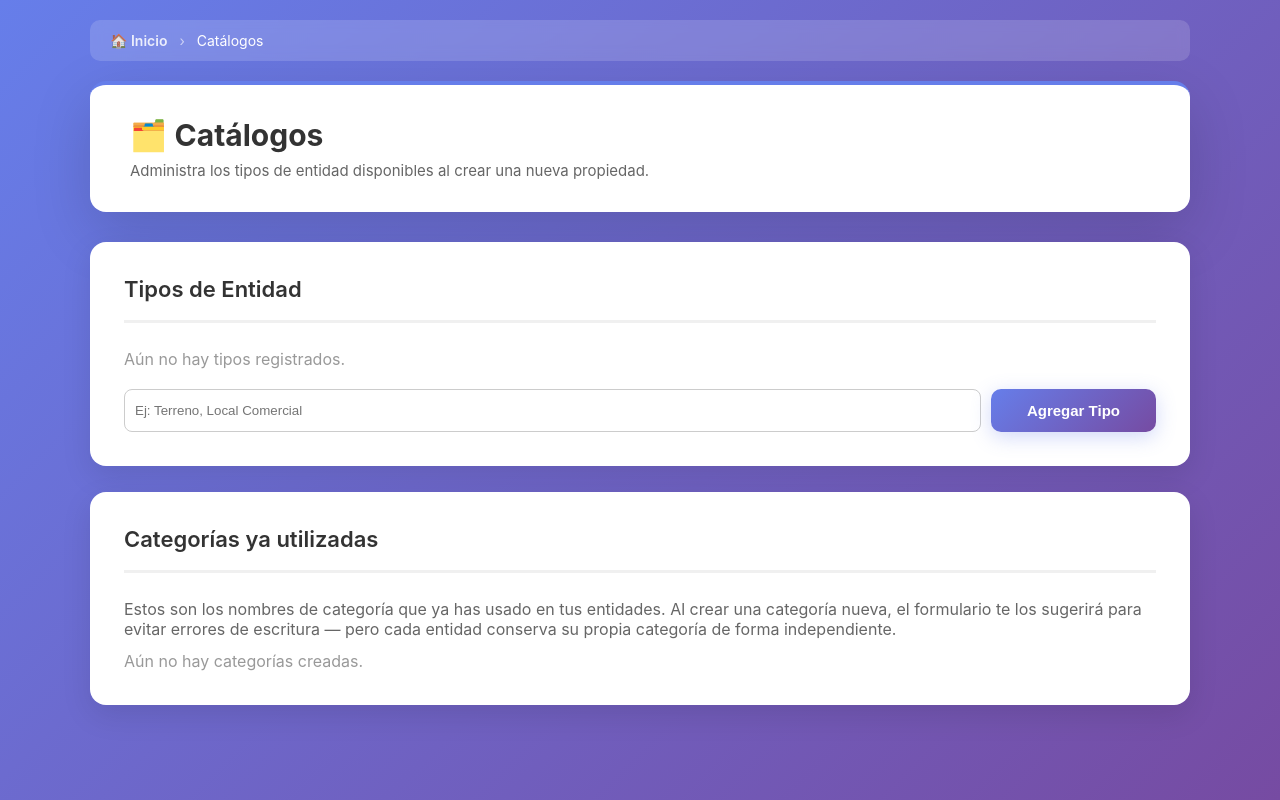
After one commit to rtrujillo62/asset-management, a Flask app: page /catalogos in a window 1280 px wide. The commit adds this page. Run offline with Flask 3, Linux system fonts and the light colour scheme.

Commit message:
Catalogo de tipos de entidad: modelo, migracion, pantalla de administracion, formulario actualizado

```diff
--- a/app/models/__init__.py
+++ b/app/models/__init__.py
@@ -1,4 +1,5 @@
 from .entity import Entity
+from .entity_type import EntityType
 from .category import Category
 from .asset import Asset
 from .maintenance_plan import MaintenancePlan
@@ -6,6 +7,7 @@ from .movement_ledger import MovementLedger
 
 __all__ = [
     'Entity',
+    'EntityType',
     'Category',
     'Asset',
     'MaintenancePlan',
--- a/app/routes/__init__.py
+++ b/app/routes/__init__.py
@@ -11,3 +11,4 @@ from app.routes import movements
 from app.routes import dashboard
 from app.routes import forms
 from app.routes import eliminar
+from app.routes import catalogos
--- /dev/null
+++ b/app/routes/catalogos.py
@@ -0,0 +1,29 @@
+from flask import render_template, request, redirect, url_for
+from app.routes import main_bp
+from app import db
+from app.models import EntityType, Category
+
+@main_bp.route('/catalogos')
+def catalogos():
+    tipos = EntityType.query.order_by(EntityType.name).all()
+    # Nombres de categoría ya usados en cualquier entidad, sin repetir
+    nombres_categorias = sorted({
+        c.name for c in Category.query.with_entities(Category.name).distinct()
+    })
+    return render_template('catalogos.html', tipos=tipos, nombres_categorias=nombres_categorias)
+
+@main_bp.route('/catalogos/tipos', methods=['POST'])
+def crear_tipo_entidad():
+    nombre = (request.form.get('name') or '').strip()
+    if nombre and not EntityType.query.filter_by(name=nombre).first():
+        db.session.add(EntityType(name=nombre))
+        db.session.commit()
+    return redirect(url_for('main.catalogos'))
+
+@main_bp.route('/catalogos/tipos/<int:tipo_id>/eliminar', methods=['POST'])
+def eliminar_tipo_entidad(tipo_id):
+    tipo = EntityType.query.get(tipo_id)
+    if tipo:
+        db.session.delete(tipo)
+        db.session.commit()
+    return redirect(url_for('main.catalogos'))
--- a/app/routes/dashboard.py
+++ b/app/routes/dashboard.py
@@ -1,13 +1,15 @@
 from flask import render_template, abort
 from app.routes import main_bp
-from app.models import Entity, Category, Asset, MaintenancePlan, MovementLedger
+from app.models import Entity, EntityType, Category, Asset, MaintenancePlan, MovementLedger
 
 @main_bp.route('/dashboard')
 def dashboard():
     entities = Entity.query.order_by(Entity.name).all()
+    tipos_entidad = EntityType.query.order_by(EntityType.name).all()
     return render_template(
         'dashboard.html',
         entities=entities,
+        tipos_entidad=tipos_entidad,
         total_categorias=Category.query.count(),
         total_activos=Asset.query.count(),
         total_planes=MaintenancePlan.query.filter_by(is_active=True).count()
--- a/app/routes/forms.py
+++ b/app/routes/forms.py
@@ -1,7 +1,7 @@
 from flask import request, redirect, url_for, abort
 from app.routes import main_bp
 from app import db
-from app.models import Entity, Category, Asset, MaintenancePlan, MovementLedger
+from app.models import Entity, EntityType, Category, Asset, MaintenancePlan, MovementLedger
 from datetime import datetime
 
 @main_bp.route('/form/entities', methods=['POST'])
@@ -9,6 +9,8 @@ def create_entity_form():
     name = request.form.get('name')
     entity_type = request.form.get('entity_type')
     if not name or not entity_type:
+        return redirect(url_for('main.dashboard'))
+    if not EntityType.query.filter_by(name=entity_type).first():
         return redirect(url_for('main.dashboard'))
     entity = Entity(name=name, entity_type=entity_type,
                     location=request.form.get('location') or None)
--- /dev/null
+++ b/app/templates/catalogos.html
@@ -0,0 +1,61 @@
+{% extends "base.html" %}
+{% block title %}Catálogos - Asset Management{% endblock %}
+
+{% block breadcrumb %}
+<div class="breadcrumb">
+    <a href="{{ url_for('main.dashboard') }}">🏠 Inicio</a>
+    <span>›</span>
+    Catálogos
+</div>
+{% endblock %}
+
+{% block contenido %}
+<div class="header">
+    <h1>🗂️ Catálogos</h1>
+    <p>Administra los tipos de entidad disponibles al crear una nueva propiedad.</p>
+</div>
+
+<div class="section">
+    <h2>Tipos de Entidad</h2>
+
+    {% if tipos %}
+        {% for tipo in tipos %}
+        <div class="item" style="display:flex; align-items:center; justify-content:space-between;">
+            <span>{{ tipo.name }}</span>
+            <form method="POST" action="{{ url_for('main.eliminar_tipo_entidad', tipo_id=tipo.id) }}"
+                  onsubmit="return confirm('¿Eliminar el tipo {{ tipo.name }}? Las entidades que ya lo usan no se verán afectadas, pero no podrás elegirlo de nuevo.');">
+                <button type="submit" class="btn-borrar">Eliminar</button>
+            </form>
+        </div>
+        {% endfor %}
+    {% else %}
+        <p style="color:#999;">Aún no hay tipos registrados.</p>
+    {% endif %}
+
+    <form method="POST" action="{{ url_for('main.crear_tipo_entidad') }}" style="margin-top:20px; display:flex; gap:10px;">
+        <input type="text" name="name" placeholder="Ej: Terreno, Local Comercial" required
+               style="flex:1; padding:10px; border-radius:8px; border:1px solid #ccc;">
+        <button type="submit">Agregar Tipo</button>
+    </form>
+</div>
+
+<div class="section">
+    <h2>Categorías ya utilizadas</h2>
+    <p style="color:#666; margin-bottom:12px;">
+        Estos son los nombres de categoría que ya has usado en tus entidades.
+        Al crear una categoría nueva, el formulario te los sugerirá para evitar
+        errores de escritura — pero cada entidad conserva su propia categoría de forma independiente.
+    </p>
+    {% if nombres_categorias %}
+        <div style="display:flex; flex-wrap:wrap; gap:8px;">
+            {% for nombre in nombres_categorias %}
+            <span style="background:#f0f0f0; padding:6px 12px; border-radius:20px; font-size:13px;">
+                {{ nombre }}
+            </span>
+            {% endfor %}
+        </div>
+    {% else %}
+        <p style="color:#999;">Aún no hay categorías creadas.</p>
+    {% endif %}
+</div>
+{% endblock %}
```
Also changed, not shown: app/models/entity_type.py (added, +15 -0 lines), app/templates/dashboard.html (+9 -3 lines), migrations/versions/158a6b3b7a00_agregar_tabla_entity_types.py (added, +34 -0 lines).
